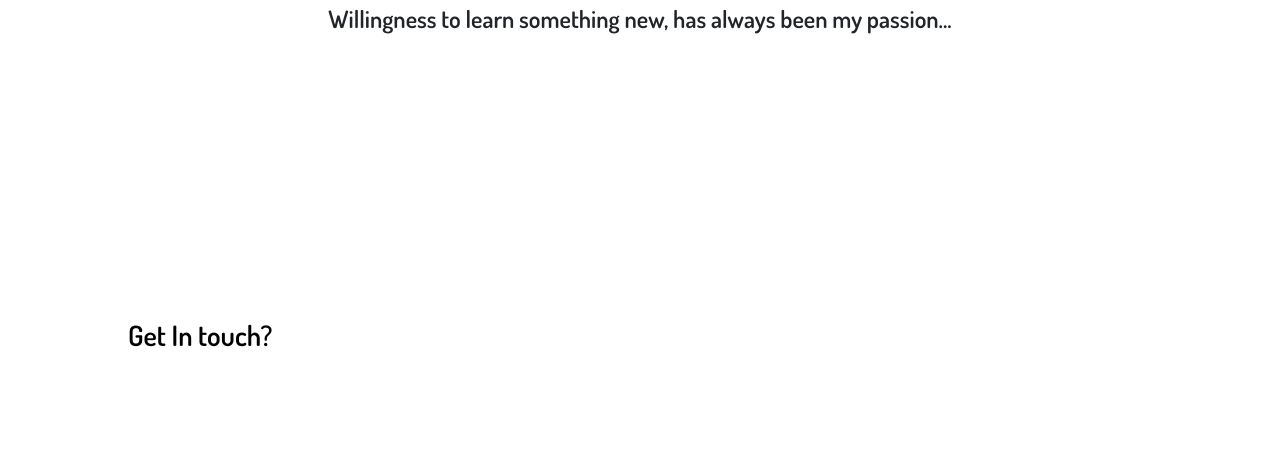
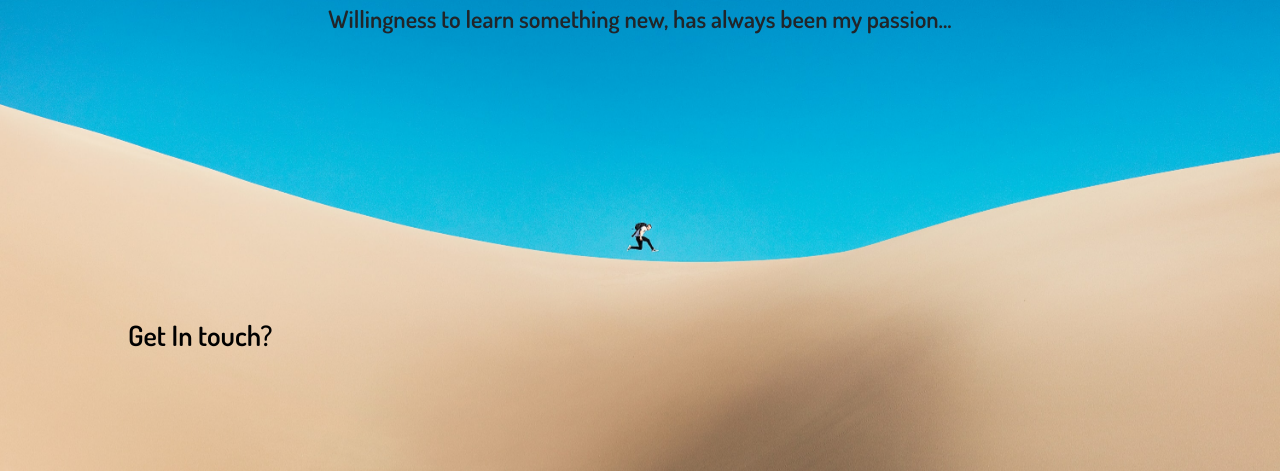
Before and after one commit to FatimaSultana1/Portfolio, a plain HTML site: page index.html in a window 1280 px wide. Shown: the part 244-715 px from the top of the page. Drawn offline with nearby package versions, Linux system fonts and the light colour scheme.

Commit message:
background

```diff
--- a/css/styles.css
+++ b/css/styles.css
@@ -23,7 +23,7 @@ a{
     margin: 0;
     min-height: 100vh;
     min-width: 100vw;
-    background-image: url("./images/bg.jpg");
+    /* background-image: url("images/bg.jpg"); */
     background-repeat: no-repeat;
     background-attachment: fixed;
     background-size: cover;
--- a/index.html
+++ b/index.html
@@ -22,7 +22,7 @@
 </head>
 <body>
 
-  <section id="background">
+  <section id="background" style='background-image: url("./images/bg.jpg");'>
     <div class="container-fluid">
     <nav class="navbar navbar-expand-lg navbar-light" id="navigation">
       <a class="navbar-brand" href="">FS</a>
```
Also changed, not shown: contact.html (+1 -1 lines), work.html (+0 -14 lines).
